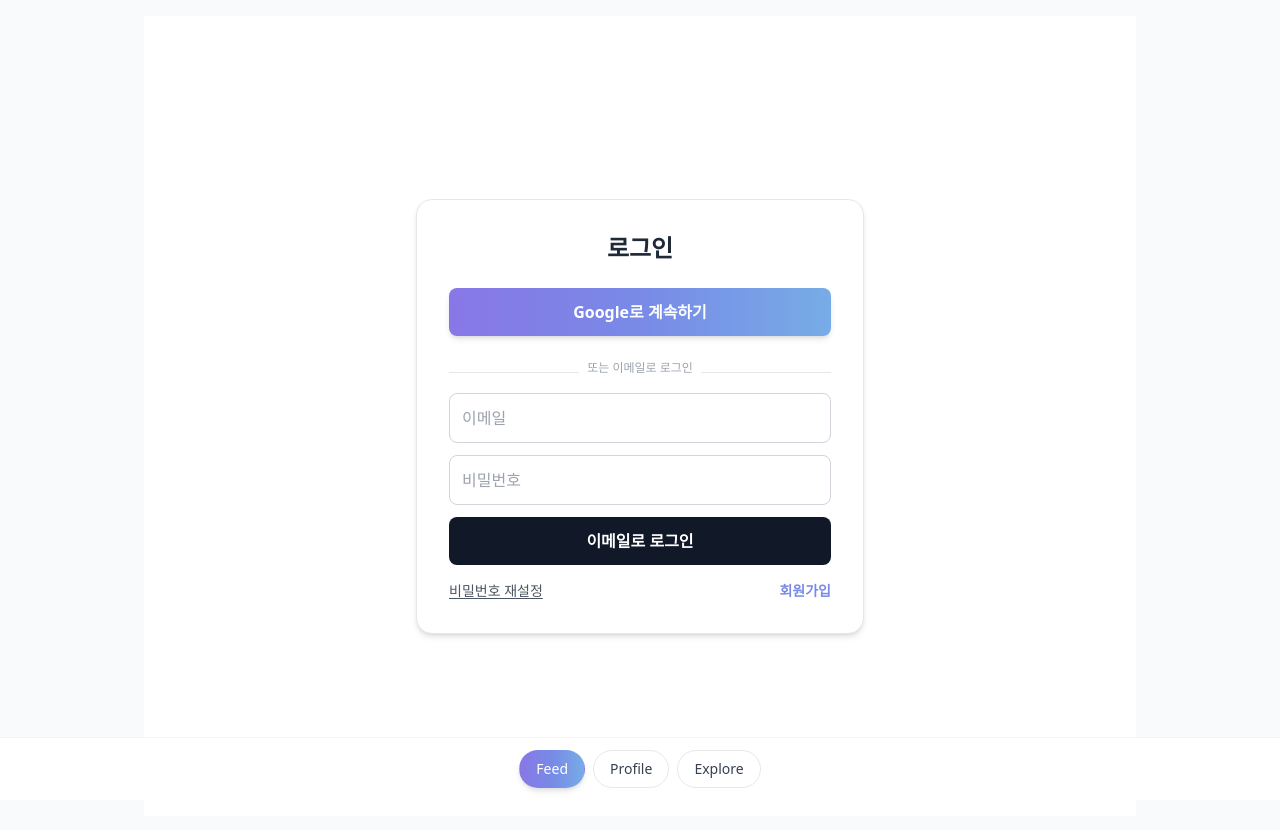
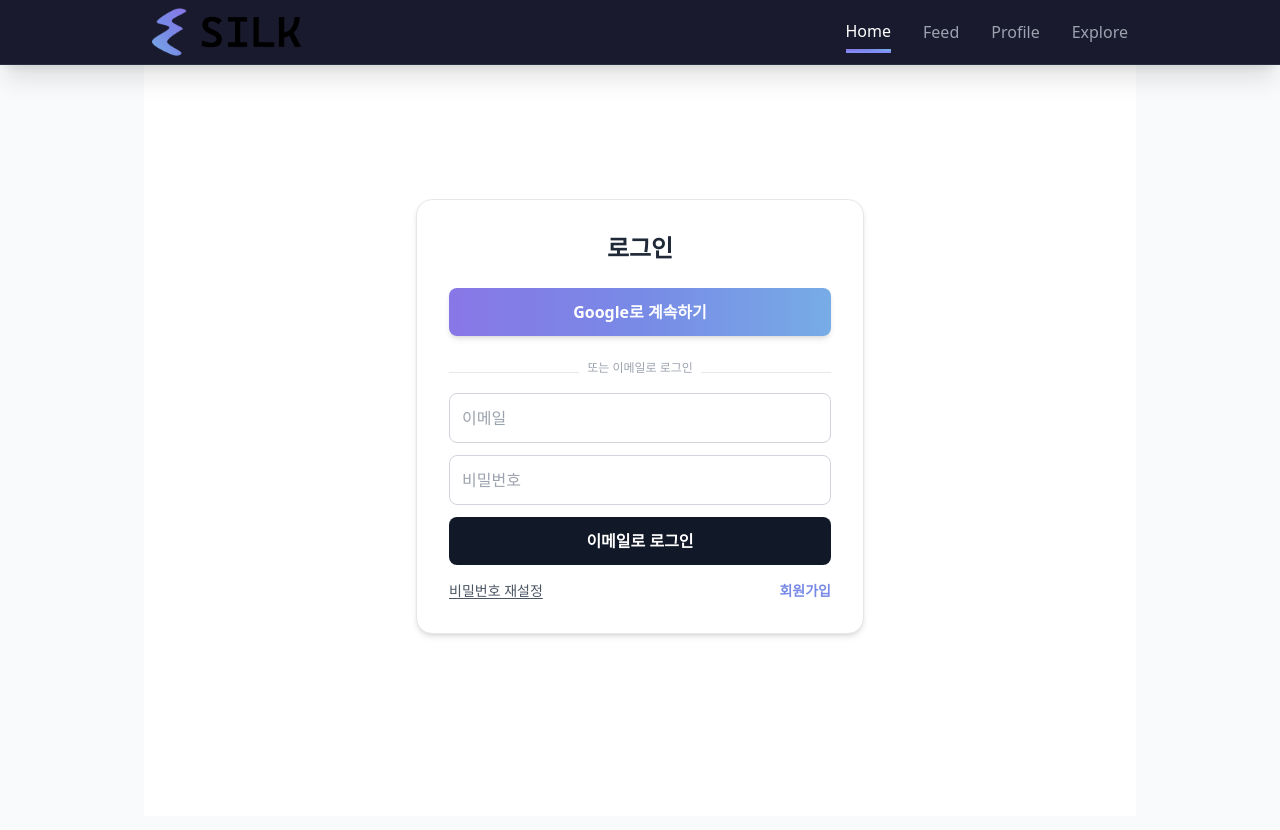
Before and after one commit to SILKkbhs/silk-main, a React (Vite) app: page /#login in a window 1280 px wide. Shown: the top 830 px of the page. Built offline with nearby package versions, Linux system fonts and the light colour scheme; no server answers.

Commit message:
임시 수정

```diff
--- a/package.json
+++ b/package.json
@@ -11,8 +11,8 @@
   "dependencies": {
     "@vitejs/plugin-react": "^5.0.1",
     "firebase": "^10.14.1",
-    "react": "^18.2.0",
-    "react-dom": "^18.2.0"
+    "react": "^19.2.0",
+    "react-dom": "^19.2.0"
   },
   "devDependencies": {
     "@types/google.maps": "^3.58.1",
--- a/src/App.tsx
+++ b/src/App.tsx
@@ -9,25 +9,30 @@ import Signup from '@/components/Signup'
 import History from '@/components/History'
 import Profile from '@/components/Profile'
 import IntroSplash from '@/components/IntroSplash'
+import Home from '@/components/Home' // ✅ 추가
 import { onAuthStateChanged, User } from 'firebase/auth'
 import { auth } from '@/lib/firebase'
 
-type Tab = 'feed' | 'profile' | 'explore'
+// ✅ home 추가
+type Tab = 'home' | 'feed' | 'profile' | 'explore'
 type Route = Tab | 'write' | 'login' | 'signup' | 'history'
 
+// ✅ 기본 해시를 home으로 설정하고 허용 목록에도 home 추가
 const parseHash = (): Route => {
-  const h = (location.hash || '#feed').slice(1)
-  const allow: Route[] = ['feed', 'profile', 'explore', 'write', 'login', 'signup', 'history']
-  return (allow as readonly string[]).includes(h) ? (h as Route) : 'feed'
+  const h = (location.hash || '#home').slice(1)
+  const allow: Route[] = ['home', 'feed', 'profile', 'explore', 'write', 'login', 'signup', 'history']
+  return (allow as readonly string[]).includes(h) ? (h as Route) : 'home'
 }
-const isTab = (r: Route): r is Tab => r === 'feed' || r === 'profile' || r === 'explore'
+
+const isTab = (r: Route): r is Tab =>
+  r === 'home' || r === 'feed' || r === 'profile' || r === 'explore'
 
 export default function App() {
   const [route, setRoute] = useState<Route>(parseHash())
   const [user, setUser] = useState<User | null>(null)
   const [authReady, setAuthReady] = useState(false)
 
-  // 1) 인증 상태 구독
+  // 인증 상태 구독
   useEffect(() => {
     const unsub = onAuthStateChanged(auth, u => {
       setUser(u)
@@ -36,17 +41,17 @@ export default function App() {
     return () => unsub()
   }, [])
 
-  // 2) 해시 라우팅
+  // 해시 라우팅
   useEffect(() => {
     const onHash = () => setRoute(parseHash())
     window.addEventListener('hashchange', onHash)
     return () => window.removeEventListener('hashchange', onHash)
   }, [])
 
-  // 3) 스플래시 종료 후 어디로 보낼지
-  const nextHash = authReady ? (user ? '#feed' : '#login') : '#login'
+  // 스플래시 후 이동
+  const nextHash = authReady ? (user ? '#home' : '#login') : '#login'
 
-  // 4) 본문 렌더
+  // 본문 렌더
   let content: React.ReactNode = null
   if (!authReady) {
     content = <div className="grid place-items-center h-[70vh] text-sm text-gray-500">로딩중…</div>
@@ -55,6 +60,7 @@ export default function App() {
       <>
         {route === 'login' && <Login />}
         {route === 'signup' && <Signup />}
+        {route === 'home' && <Home />}       {/* ✅ 홈 화면 추가 */}
         {route === 'feed' && <Feed />}
         {route === 'profile' && <Profile />}
         {route === 'explore' && <Explore />}
@@ -66,14 +72,13 @@ export default function App() {
 
   return (
     <div className="min-h-screen bg-gray-50">
-      {/* 앱 시작 시 스플래시: 끝나면 nextHash로 이동 */}
       <IntroSplash mode="auto" nextHash={nextHash} />
 
       <main className="max-w-5xl mx-auto px-4 py-4">
         {content}
       </main>
 
-      <TabBar current={isTab(route) ? route : 'feed'} />
+      <TabBar current={isTab(route) ? route : 'home'} /> {/* ✅ 기본 탭 home으로 */}
     </div>
   )
 }
--- /dev/null
+++ b/src/components/Home.tsx
@@ -0,0 +1,114 @@
+'use client';
+import React from 'react';
+
+// Main call-to-action buttons for navigation
+const mainButtons = [
+  {
+    href: '#write',
+    label: '내 감정 기록하기',
+    style: 'bg-indigo-600 hover:bg-indigo-700 text-white font-semibold'
+  },
+  {
+    href: '#explore',
+    label: '다른 감정 탐색하기',
+    style: 'bg-transparent text-indigo-600 border border-indigo-200 hover:bg-indigo-50'
+  },
+];
+
+// Core elements with cleaner icons and descriptions
+const coreElements = [
+  {
+    title: "Sound",
+    description: "내면의 울림을 멜로디와 주파수로 시각화하고 청각화합니다.",
+    icon: (
+      // Clean SVG for sound wave / frequency
+      <svg xmlns="http://www.w3.org/2000/svg" className="h-8 w-8 text-indigo-500" viewBox="0 0 24 24" fill="none" stroke="currentColor" strokeWidth={2} strokeLinecap="round" strokeLinejoin="round">
+        <path d="M12 3v18M6 17v-10M18 17v-10" />
+      </svg>
+    )
+  },
+  {
+    title: "Shape",
+    description: "복잡한 감정 상태를 미니멀한 도형과 컬러 스펙트럼으로 표현합니다.",
+    icon: (
+      // Clean SVG for shape / geometry
+      <svg xmlns="http://www.w3.org/2000/svg" className="h-8 w-8 text-pink-500" viewBox="0 0 24 24" fill="none" stroke="currentColor" strokeWidth={2} strokeLinecap="round" strokeLinejoin="round">
+        <path d="M21 12.79A9 9 0 1111.21 3 7 7 0 0021 12.79z" />
+        <rect x="2" y="2" width="20" height="20" rx="3" ry="3" />
+      </svg>
+    )
+  },
+  {
+    title: "Emotion",
+    description: "안전하고 사려 깊은 커뮤니티에서 진실된 감정을 공유하고 공감합니다.",
+    icon: (
+      // Clean SVG for connection / emotion
+      <svg xmlns="http://www.w3.org/2000/svg" className="h-8 w-8 text-teal-500" viewBox="0 0 24 24" fill="none" stroke="currentColor" strokeWidth={2} strokeLinecap="round" strokeLinejoin="round">
+        <path d="M17 11.53V21M7 21v-8.47M3 13.5v-3h18v3" />
+        <circle cx="12" cy="7" r="4" />
+      </svg>
+    )
+  },
+];
+
+export default function Home() {
+  return (
+    // 최상위 div에서 padding 제거 및 w-full 추가
+    <div className="flex flex-col items-center text-center w-full">
+      {/* 1. Main Slogan Section - Elevated Design */}
+      <section className="py-20 md:py-32 max-w-4xl px-4 sm:px-0"> {/* padding을 section으로 이동 */}
+        <h1 className="text-5xl sm:text-6xl md:text-7xl font-light text-gray-900 mb-6 leading-tight tracking-tight">
+          당신의 감정,
+          <br />
+          <span className="font-extrabold text-transparent bg-clip-text bg-gradient-to-r from-pink-500 to-indigo-600">
+            Silk로 기록되다.
+          </span>
+        </h1>
+
+        <p className="text-xl text-gray-500 mb-12 font-light max-w-2xl mx-auto">
+          말이 아닌 소리와 형태로, 당신의 가장 순수한 내면을 섬세하게 표현하고 교류하는
+          <br className="hidden sm:inline" />
+          감각적인 미디어 플랫폼입니다.
+        </p>
+
+        {/* Call-to-action Buttons */}
+        <div className="flex flex-col sm:flex-row justify-center gap-4">
+          {mainButtons.map((button) => (
+            <a
+              key={button.href}
+              href={button.href}
+              className={`py-3 px-10 rounded-full text-base font-medium transition duration-300 transform hover:scale-[1.02] whitespace-nowrap shadow-md ${button.style}`}
+            >
+              {button.label}
+            </a>
+          ))}
+        </div>
+      </section>
+
+      {/* 2. Core Elements Section - Minimalist Cards */}
+      {/* 테두리 대신 경계를 위해 border-t를 사용하고, 배경은 메인 컨테이너에 의존 */}
+      <section className="w-full pt-16 border-t border-gray-200">
+        <h2 className="text-3xl font-semibold text-gray-800 mb-12">
+          Silk의 표현 언어
+        </h2>
+
+        <div className="grid grid-cols-1 sm:grid-cols-2 md:grid-cols-3 gap-8 max-w-6xl mx-auto px-4 sm:px-0 pb-16"> {/* padding 추가 */}
+          {coreElements.map((card, index) => (
+            <div
+              key={index}
+              // 카드 자체의 배경과 테두리는 유지하여 구분을 돕습니다.
+              className="p-8 bg-white rounded-3xl transition-all duration-300 hover:shadow-2xl hover:shadow-indigo-100 border border-gray-100 flex flex-col items-center"
+            >
+              {/* Icon Container with subtle gradient hover */}
+              <div className="mb-5 p-5 rounded-full bg-gray-50 transition-all duration-300 hover:bg-gradient-to-br from-indigo-50 to-pink-50">
+                {card.icon}
+              </div>
+              <h3 className="text-xl font-bold text-gray-800 mb-3 tracking-wide">{card.title}</h3>
+              <p className="text-gray-500 leading-relaxed text-center font-light">{card.description}</p>
+            </div>
+          ))}
+        </div>
+      </section>
+    </div>
+  );
+}
--- a/src/components/TabBar.tsx
+++ b/src/components/TabBar.tsx
@@ -1,31 +1,62 @@
 'use client'
-import React from 'react'
 
-type Tab = 'feed' | 'profile' | 'explore'
+
+type Tab = 'home' | 'feed' | 'profile' | 'explore'
 
 export default function TabBar({ current }: { current: Tab }) {
+
+  // 로고 컴포넌트 수정: Image 컴포넌트를 사용하여 이미지와 텍스트를 함께 표시
+  const Logo = () => (
+    <a href="#home" className="flex items-center space-x-3">
+      {/* next/image 대신 일반 <img> 태그 사용 */}
+      <img
+        src="/logo.png" // 👈 로고 파일 경로. (public 폴더에 넣어주세요)
+        alt="Sensory Echo Logo"
+        width={150}
+        height={150}
+      />
+      {/* 2. 텍스트 로고 (사이트 이름) */}
+
+    </a>
+  )
+
   const Item = (t: Tab, label: string) => {
     const active = current === t
     return (
       <a
         key={t}
         href={`#${t}`}
-        className={`px-4 py-2 rounded-full text-sm transition border
+        className={`relative text-base font-medium py-2 transition-all duration-300
           ${active
-            ? 'text-white border-transparent bg-gradient-to-r from-[#8877E6] via-[#788AE6] to-[#77ACE6] shadow-md'
-            : 'text-gray-700 border-gray-200 bg-white hover:bg-gray-50'}`}
+            // 활성화: 텍스트 색상을 흰색으로 강조하고, 밑줄 효과를 줍니다.
+            ? 'text-white border-b-2 border-indigo-400'
+            // 비활성화: 옅은 회색 텍스트, 호버 시 흰색으로 변경
+            : 'text-gray-400 hover:text-white'}`}
       >
         {label}
+        {/* 활성 탭의 그라데이션 밑줄 (미니멀 스타일) */}
+        {active && (
+          <div className="absolute bottom-0 left-0 right-0 h-0.5 bg-gradient-to-r from-[#8877E6] via-[#788AE6] to-[#77ACE6]"></div>
+        )}
       </a>
     )
   }
 
   return (
-    <nav className="sticky bottom-0 inset-x-0 z-20 bg-white/90 backdrop-blur border-t border-gray-100">
-      <div className="max-w-5xl mx-auto px-4 py-3 flex items-center gap-2 justify-center">
-        {Item('feed', 'Feed')}
-        {Item('profile', 'Profile')}
-        {Item('explore', 'Explore')}
+    // 상단 고정, 어두운 배경, 아래 경계선으로 일반적인 웹 탭바 스타일 적용
+    <nav className="fixed top-0 inset-x-0 z-20 bg-[#1a1a2e] shadow-xl border-b border-gray-700/50">
+      <div className="max-w-5xl mx-auto h-16 px-6 flex items-center justify-between">
+
+        {/* 1. 로고 (좌측 정렬) */}
+        <Logo />
+
+        {/* 2. 메뉴 항목 (우측 정렬) */}
+        <div className="flex items-center space-x-8">
+          {Item('home', 'Home')}
+          {Item('feed', 'Feed')}
+          {Item('profile', 'Profile')}
+          {Item('explore', 'Explore')}
+        </div>
       </div>
     </nav>
   )
```
Also changed, not shown: public/logo.png (added), 1 other file (tests, documents, lock files or other folders).
